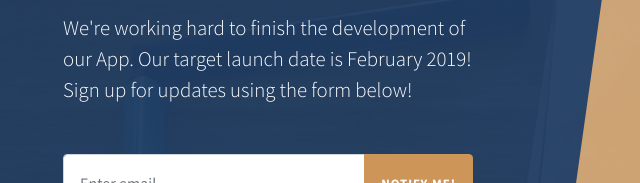
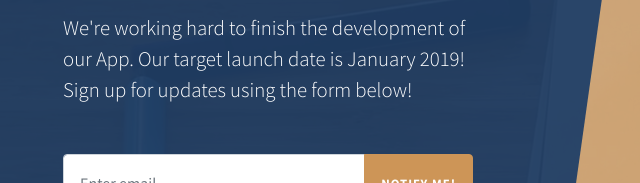
Before and after one commit to asn-carnaval/home, a website: page index.html in a window 1280 px wide. Shown: the part 329-512 px from the top of the page, 0-640 px from the left. Drawn offline with Linux system fonts and the light colour scheme.

Commit message:
Update index.html

```diff
--- a/index.html
+++ b/index.html
@@ -35,7 +35,7 @@
             <div class="masthead-content text-white py-5 py-md-0">
               <h1 class="mb-3">Coming Soon!</h1>
               <p class="mb-5">We're working hard to finish the development of our App. Our target launch date is
-                February 2019! Sign up for updates using the form below!</p>
+                January 2019! Sign up for updates using the form below!</p>
               <div class="input-group input-group-newsletter">
                 <input type="email" class="form-control" placeholder="Enter email..." aria-label="Enter email..." aria-describedby="basic-addon">
                 <div class="input-group-append">
```
